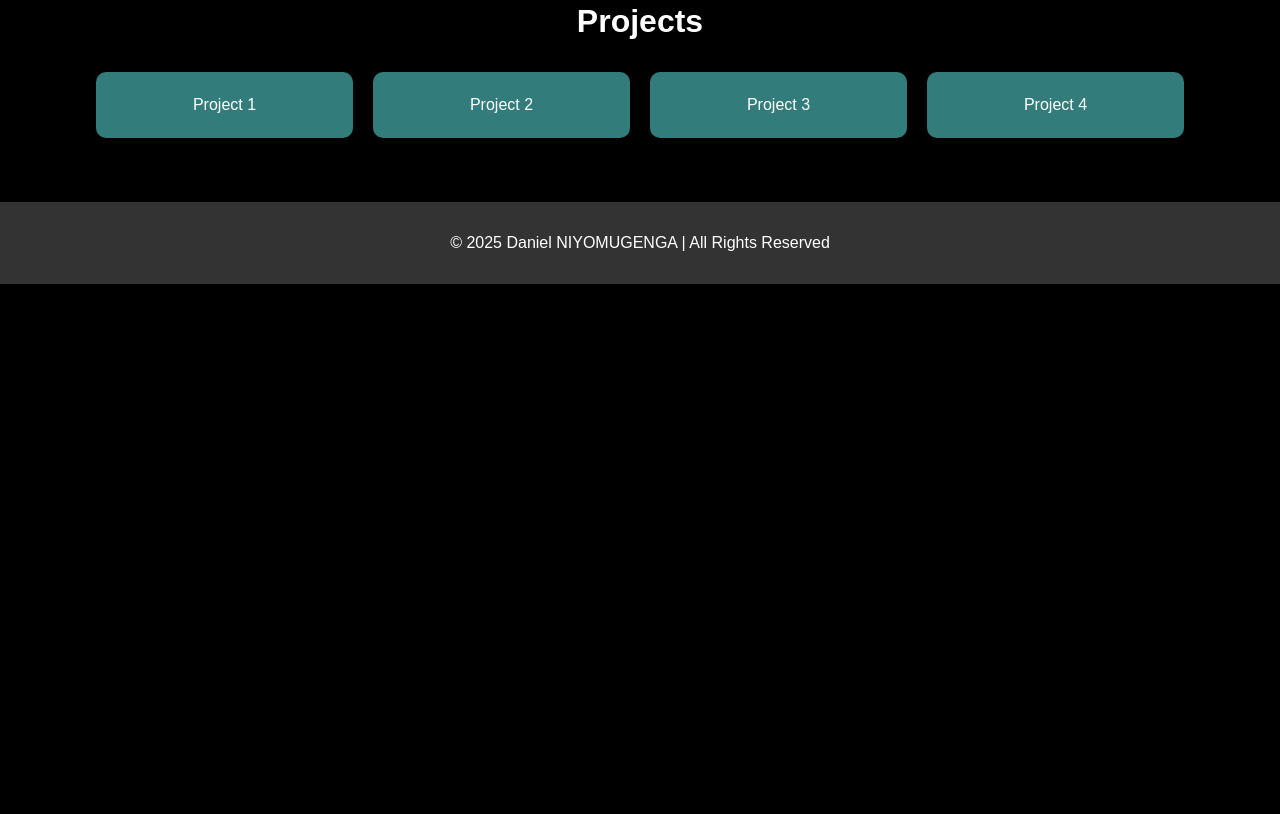
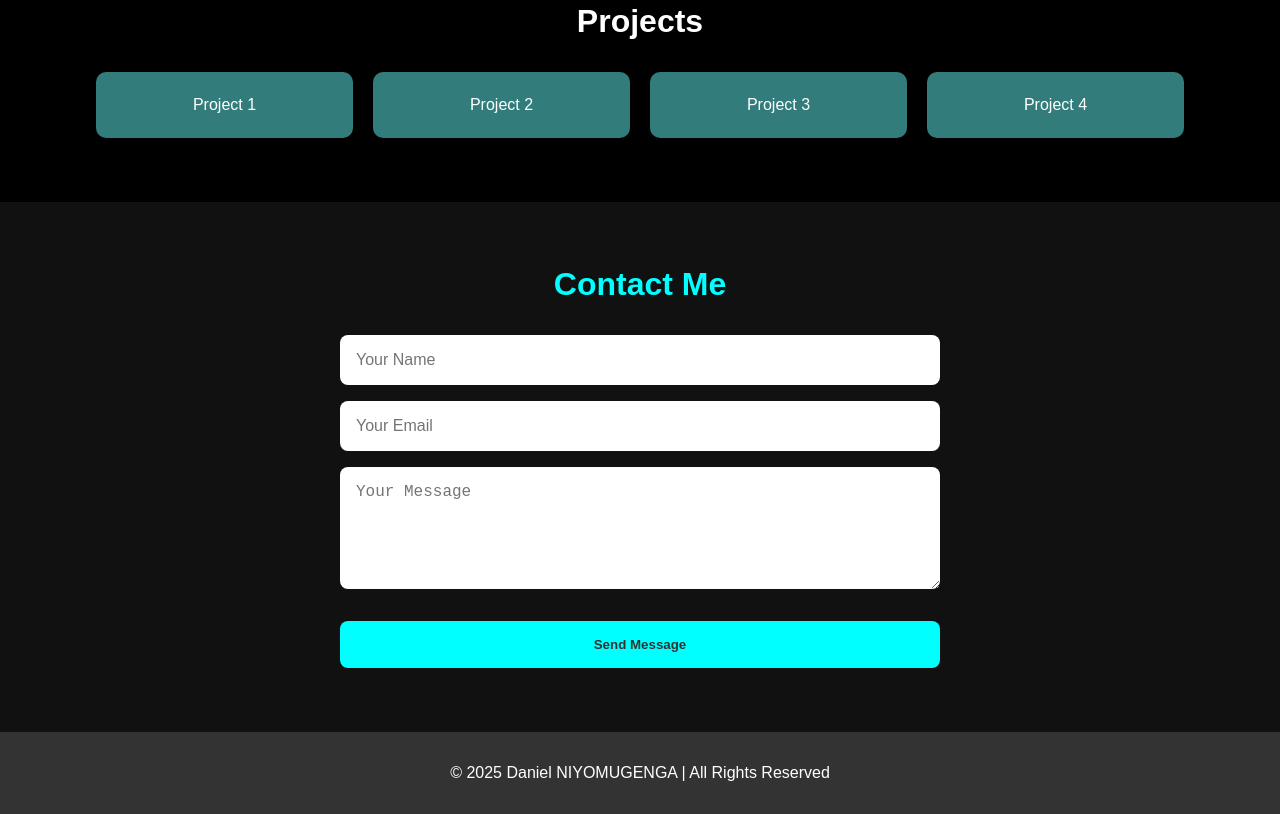
Before and after one commit to danielstriver/daniel.com, a plain HTML site: page index.html in a window 1280 px wide. Shown: the part 858-1672 px from the top of the page. Before the commit the page ends 1142 px from the top, so only its background shows below. Drawn offline with Linux system fonts and the light colour scheme.

Commit message:
Added a contact form

```diff
--- a/index.html
+++ b/index.html
@@ -41,6 +41,18 @@
         </div>
     </section>
 
+    <!-- Contact Form -->
+     <section id="contact" class="contact">
+        <h2>Contact Me</h2>
+        <form action="#" method="post" class="contact-form">
+            <input type="text" name="name" id="name" placeholder="Your Name" required>
+            <input type="email" name="email" id="email" placeholder="Your Email" required>
+            <textarea name="message" id="message" placeholder="Your Message" rows="5" required></textarea>
+            <button type="submit" class="btn">Send Message</button>
+        </form>
+     </section>
+     <!-- Contact Form Ends -->
+
     <footer>
         <p>© 2025 Daniel NIYOMUGENGA | All Rights Reserved</p>
     </footer>
--- a/style.css
+++ b/style.css
@@ -14,6 +14,8 @@ header {
     background: #333;
     /* box-shadow: 0 0 15px lightskyblue; */
     /* In the line above, you can tell I wanted to add a box shadow to the header but couldn't work, FYI, trying the display to inline-block, well worked but messed my heady layout, couldn't reache the right end, can we figure that out?*/
+    box-shadow: 0 0 15px rgba(0, 255, 255, 0.3);
+
 }
 
 header .container {
@@ -165,3 +167,48 @@ footer {
         gap: 1rem;
     }
 }
+
+/* Contact form - CSS */
+.contact {
+    padding: 4rem 2rem;
+    background: #111;
+    text-align: center;
+}
+
+.contact h2 {
+    margin-bottom: 2rem;
+    font-size: 2rem;
+    color: aqua;
+}
+
+.contact-form {
+    max-width: 600px;
+    margin: 0 auto;
+    display: flex;
+    flex-direction: column;
+    gap: 1rem;
+}
+
+.contact-form button {
+    background: aqua;
+    color: #333;
+    border: none;
+    cursor: pointer;
+    font-weight: bold;
+    border-radius: 8px;
+    padding: 1rem;
+    transition: background 0.3s ease;
+}
+
+.contact-form input,
+.contact-form textarea {
+    padding: 1rem;
+    border: none;
+    border-radius: 8px;
+    outline: none;
+    font-size: 1rem;
+}
+
+.contact-form button:hover {
+    background: rgb(32, 138, 138);
+}
```
